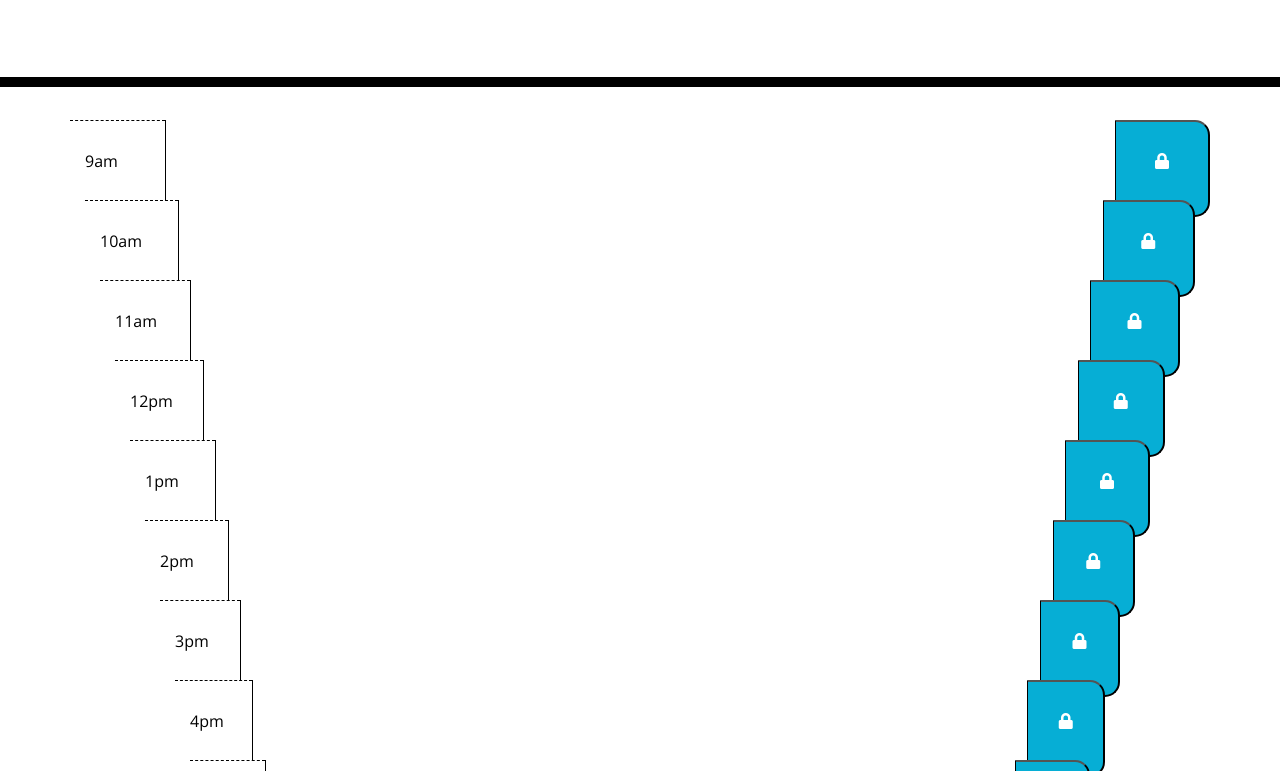
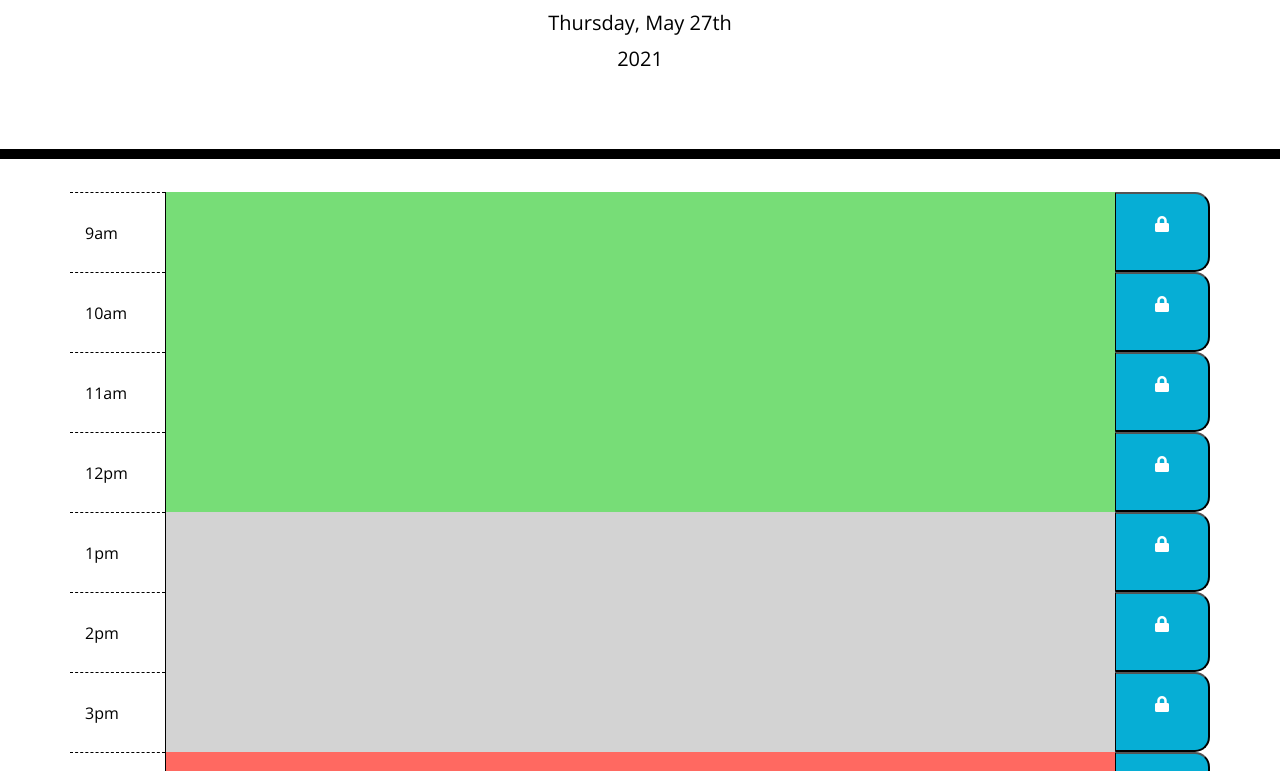
Before and after one commit to RandonRussell85/work_day_planner, a plain HTML site: page index.html in a window 1280 px wide. Shown: the part 181-952 px from the top of the page. Drawn offline with nearby package versions, Linux system fonts and the light colour scheme.

Commit message:
updated README, also wrote more html and added more js

```diff
--- a/Develop/css/style.css
+++ b/Develop/css/style.css
@@ -11,6 +11,7 @@ textarea {
   color: #000000;
   border-left: 1px solid black;
   padding: 10px;
+  width: inherit;
 }
 
 .jumbotron {
@@ -63,6 +64,8 @@ textarea {
   border-bottom-right-radius: 15px;
   background-color: #06aed5;
   color: white;
+  height: 80px;
+  width: 100px;
 }
 
 .saveBtn i:hover {
--- a/Develop/js/script.js
+++ b/Develop/js/script.js
@@ -1,3 +1,61 @@
 var textAreaContent = {
 
 };
+
+ var header = document.header;
+ const m = moment();
+ var m2 = m.format("dddd, MMMM Do")
+ var m3 = m.format("YYYY")
+
+    $(currentDay).text(m2)
+    $(currentYear).text(m3)
+
+ $(".info").each(function(){
+     var currentTime = moment().hours();
+
+     var currentHour = Number(currentTime);
+     console.log(currentHour)
+
+     var pId = $(this).children("div").children("p").attr("id");
+     var taskTime = Number(pId);
+     console.log("task time as a number", taskTime);
+
+     if(taskTime < currentHour){
+        $(this).children("textarea").addClass('past')
+      }
+
+      else if(taskTime === currentHour) {
+        $(this).children("textarea").addClass('present')
+      }
+
+      else{
+        $(this).children("textarea").addClass('future')}
+
+     });
+
+
+ $(".saveBtn").on("click", function() {
+    var targetTextArea = $(this).parent('.info').children('textarea')
+
+    var textAreaId =  targetTextArea.attr('id')
+
+    localStorage.setItem("task-"+ textAreaId ,targetTextArea.val());
+
+  });
+
+   function getLocalStorage() {
+  if (localStorage.getItem("textarea")){
+    textAreaContent = JSON.parse(localStorage.getItem('textarea'));
+    }
+   }
+
+    function setTextContent (){
+      for (const [key, value] of Object.entries(textAreaContent)){
+        $("#"+key).val(value);
+      }
+    }
+
+  $(document).ready(function(){
+    getLocalStorage();
+    setTextContent();
+  })
--- a/index.html
+++ b/index.html
@@ -18,7 +18,7 @@
       href="https://fonts.googleapis.com/css?family=Open+Sans&display=swap"
       rel="stylesheet"
     />
-    <link rel="stylesheet" href="Develop/css/style.css" />
+    <link rel="stylesheet" href="./Develop/css/style.css" />
     <title>Work Day Scheduler</title>
   </head>
 
@@ -27,139 +27,108 @@
       <h1 class="display-3">Work Day Scheduler</h1>
       <p class="lead">A simple calendar app for scheduling your work day</p>
       <p id="currentDay" class="lead"></p>
+      <p id="currentYear"class="lead"></p>
     </header>
+
+    <!--9am-->
     <div class="container">
-      <!-- Timeblocks 1 -->
       <div class="row info">
-      <!-- Time column 1-->
       <div class="col-1 hour">
         <p class = "time" id = "9">9am</p>
         </div>
-      <!-- Task column 1-->
       <textarea id = "1" class="col-10">
         </textarea>
-      <!--Save column 1-->
       <button class="col-1 saveBtn fas fa-lock">
         </button>
     </div>
 
-    <div class="container">
-      <!-- Timeblocks 2 -->
+    <!--10am-->
       <div class="row info">
-      <!-- Time column 2-->
       <div class="col-1 hour">
-        <p class = "time" id = "10">10am</p>
+        <p id = "10">10am</p>
         </div>
-      <!-- Task column 2-->
-      <textarea id = "2" class="col-10">
+      <textarea id = "2" name = "textData" class="col-10">
         </textarea>
-      <!--Save column 2-->
+      <button class="col-1 saveBtn fas fa-lock">
+        </button>
+    </div>
+    <div>
+
+    </div>
+
+    <!--11am-->
+      <div class="row info">
+      <div class="col-1 hour">
+        <p id = "11">11am</p>
+        </div>
+      <textarea id = "3" name = "textData" class="col-10">
+        </textarea>
       <button class="col-1 saveBtn fas fa-lock">
         </button>
     </div>
 
-    <div class="container">
-      <!-- Timeblocks 3 -->
+      <!--12pm-->
       <div class="row info">
-      <!-- Time column 3-->
       <div class="col-1 hour">
-        <p class = "time" id = "11">11am</p>
+        <p id = "12">12pm</p>
         </div>
-      <!-- Task column 3-->
-      <textarea id = "3" class="col-10">
+      <textarea id = "4" name = "textData" class="col-10">
         </textarea>
-      <!--Save column 3-->
       <button class="col-1 saveBtn fas fa-lock">
         </button>
     </div>
 
-    <div class="container">
-      <!-- Timeblocks 4 -->
-      <div class="row info">
-      <!-- Time column 4-->
+    <!--1pm-->
+    <div class="row info">
       <div class="col-1 hour">
-        <p class = "time" id = "12">12pm</p>
+        <p id = "1">1pm</p>
         </div>
-      <!-- Task column 4-->
-      <textarea id = "4" class="col-10">
+      <textarea id = "5" name ="textData" class="col-10">
         </textarea>
-      <!--Save column 4-->
       <button class="col-1 saveBtn fas fa-lock">
         </button>
     </div>
 
-    <div class="container">
-      <!-- Timeblocks 5 -->
-      <div class="row info">
-      <!-- Time column 5-->
+    <!--2pm-->
+    <div class="row info">
       <div class="col-1 hour">
-        <p class = "time" id = "1">1pm</p>
+        <p id = "2">2pm</p>
         </div>
-      <!-- Task column 5-->
-      <textarea id = "5" class="col-10">
+      <textarea id = "6" name="textData" class="col-10">
         </textarea>
-      <!--Save column 5-->
       <button class="col-1 saveBtn fas fa-lock">
         </button>
     </div>
 
-    <div class="container">
-      <!-- Timeblocks 6 -->
+    <!--3pm-->
       <div class="row info">
-      <!-- Time column 6-->
       <div class="col-1 hour">
-        <p class = "time" id = "2">2pm</p>
+        <p id = "3">3pm</p>
         </div>
-      <!-- Task column 6-->
-      <textarea id = "6" class="col-10">
+      <textarea id = "7" name="textData" class="col-10">
         </textarea>
-      <!--Save column 6-->
       <button class="col-1 saveBtn fas fa-lock">
         </button>
     </div>
 
-
-<div class="container">
-      <!-- Timeblocks 7 -->
+    <!--4pm-->
       <div class="row info">
-      <!-- Time column 7-->
       <div class="col-1 hour">
-        <p class = "time" id = "3">3pm</p>
-        </div>
-      <!-- Task column 7-->
-      <textarea id = "7" class="col-10">
+        <p id = "4">4pm</p>
+      </div>
+      <textarea id = "8" name="textData" class="col-10">
         </textarea>
-      <!--Save column 7-->
       <button class="col-1 saveBtn fas fa-lock">
         </button>
     </div>
 
-    <div class="container">
-      <!-- Timeblocks 8 -->
+    <!--5pm-->
       <div class="row info">
-      <!-- Time column 8-->
       <div class="col-1 hour">
-        <p class = "time" id = "4">4pm</p>
+        <p id = "5">5pm</p>
         </div>
-      <!-- Task column 8-->
-      <textarea id = "8" class="col-10">
+      <textarea id = "9" name="textData" class="col-10">
         </textarea>
-      <!--Save column 8-->
-      <button class="col-1 saveBtn fas fa-lock">
-        </button>
-    </div>
-
-    <div class="container">
-      <!-- Timeblocks 9-->
-      <div class="row info">
-      <!-- Time column 9-->
-      <div class="col-1 hour">
-        <p class = "time" id = "5">5pm</p>
-        </div>
-      <!-- Task column 9-->
-      <textarea id = "9" class="col-10">
-        </textarea>
-      <!--Save column 9-->
       <button class="col-1 saveBtn fas fa-lock">
         </button>
     </div>
@@ -168,6 +137,6 @@
     <script src="https://cdnjs.cloudflare.com/ajax/libs/jquery/3.2.1/jquery.min.js"></script>
     <script src="https://cdnjs.cloudflare.com/ajax/libs/moment.js/2.24.0/moment.min.js"></script>
     <!--Added for Custom js-->
-    <script src=".Develop/js/script.js"></script>
+    <script src="./Develop/js/script.js"></script>
   </body>
 </html>
```
Also changed, not shown: 1 other file.
